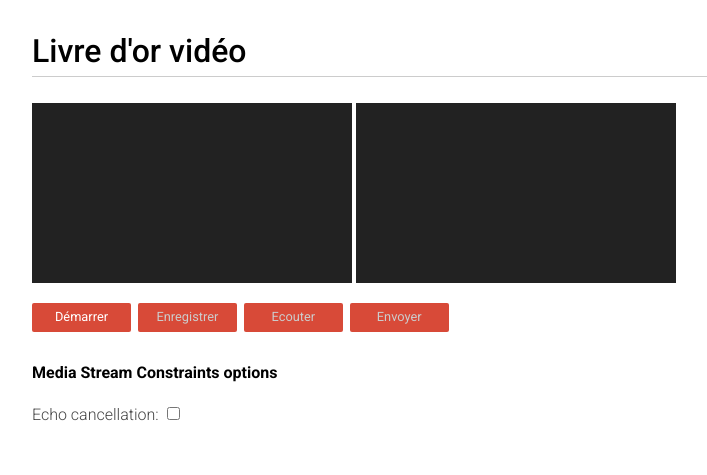
After one commit to PhilippeCanova/capsule_audio, a PHP site: page /video.php in a window 1280 px wide. The commit adds this page. Shown: the top 475 px of the page, without its empty margins (128-835 px from the left). Run offline with PHP 8.4, Linux system fonts and the light colour scheme; some libraries are stand-ins or nearby versions.

Commit message:
Ajoute la fonctionnalité vidéo au complet

```diff
--- a/index.php
+++ b/index.php
@@ -36,8 +36,8 @@
     </script>
 
   <body>
-    <h1>Livre d'or sonore</h1>
-    <button class="btn btn-primary btn-lg" id="videoBtn" onclick="go('video.html');" >Vidéo</button>
+    <h1>Livre d'or numérique</h1>
+    <button class="btn btn-primary btn-lg" id="videoBtn" onclick="go('video.php');" >Vidéo</button>
     <button class="btn btn-primary btn-lg" id="audioBtn" onclick="go('audio.php');" >Audo</button>
 
 
--- a/scripts/app.js
+++ b/scripts/app.js
@@ -107,6 +107,7 @@ if (navigator.mediaDevices.getUserMedia) {
         oReq.onload = function (oEvent) {
             // Uploaded.
             console.log("Uploaded");
+            alert('Affiche remerciements');
         };
 
         data.append('file', blob);
--- /dev/null
+++ b/scripts/main.js
@@ -0,0 +1,154 @@
+/*
+*  Copyright (c) 2015 The WebRTC project authors. All Rights Reserved.
+*
+*  Use of this source code is governed by a BSD-style license
+*  that can be found in the LICENSE file in the root of the source
+*  tree.
+*/
+
+// This code is adapted from
+// https://rawgit.com/Miguelao/demos/master/mediarecorder.html
+
+'use strict';
+
+/* globals MediaRecorder */
+
+let mediaRecorder;
+let recordedBlobs;
+
+const errorMsgElement = document.querySelector('span#errorMsg');
+const recordedVideo = document.querySelector('video#recorded');
+const recordButton = document.querySelector('button#record');
+recordButton.addEventListener('click', () => {
+  if (recordButton.textContent === 'Start Recording') {
+    startRecording();
+  } else {
+    stopRecording();
+    recordButton.textContent = 'Start Recording';
+    playButton.disabled = false;
+    downloadButton.disabled = false;
+  }
+});
+
+const playButton = document.querySelector('button#play');
+playButton.addEventListener('click', () => {
+  const superBuffer = new Blob(recordedBlobs, {type: 'video/webm'});
+  recordedVideo.src = null;
+  recordedVideo.srcObject = null;
+  recordedVideo.src = window.URL.createObjectURL(superBuffer);
+  recordedVideo.controls = true;
+  recordedVideo.play();
+});
+
+const downloadButton = document.querySelector('button#download');
+downloadButton.addEventListener('click', () => {
+    const blob = new Blob(recordedBlobs, {type: 'video/webm'});
+    var data = new FormData();
+    var oReq = new XMLHttpRequest();
+    oReq.open("POST", 'upload.php', true);
+    oReq.onload = function (oEvent) {
+            // Uploaded.
+            console.log("Uploaded");
+            alert('Affiche remerciements');
+        };
+
+    data.append('file', blob);
+    let ext = '.webm';
+    data.append('ext', ext);
+    data.append('hotel', hotel );
+    oReq.send(data);
+    console.log("Chargement: send");
+
+  /*const url = window.URL.createObjectURL(blob);
+  const a = document.createElement('a');
+  a.style.display = 'none';
+  a.href = url;
+  a.download = 'test.webm';
+  document.body.appendChild(a);
+  a.click();
+  setTimeout(() => {
+    document.body.removeChild(a);
+    window.URL.revokeObjectURL(url);
+  }, 100);*/
+});
+
+function handleDataAvailable(event) {
+  console.log('handleDataAvailable', event);
+  if (event.data && event.data.size > 0) {
+    recordedBlobs.push(event.data);
+  }
+}
+
+function startRecording() {
+  recordedBlobs = [];
+  let options = {mimeType: 'video/webm;codecs=vp9,opus'};
+  if (!MediaRecorder.isTypeSupported(options.mimeType)) {
+    console.error(`${options.mimeType} is not supported`);
+    options = {mimeType: 'video/webm;codecs=vp8,opus'};
+    if (!MediaRecorder.isTypeSupported(options.mimeType)) {
+      console.error(`${options.mimeType} is not supported`);
+      options = {mimeType: 'video/webm'};
+      if (!MediaRecorder.isTypeSupported(options.mimeType)) {
+        console.error(`${options.mimeType} is not supported`);
+        options = {mimeType: ''};
+      }
+    }
+  }
+
+  try {
+    mediaRecorder = new MediaRecorder(window.stream, options);
+  } catch (e) {
+    console.error('Exception while creating MediaRecorder:', e);
+    errorMsgElement.innerHTML = `Exception while creating MediaRecorder: ${JSON.stringify(e)}`;
+    return;
+  }
+
+  console.log('Created MediaRecorder', mediaRecorder, 'with options', options);
+  recordButton.textContent = 'Stop Recording';
+  playButton.disabled = true;
+  downloadButton.disabled = true;
+  mediaRecorder.onstop = (event) => {
+    console.log('Recorder stopped: ', event);
+    console.log('Recorded Blobs: ', recordedBlobs);
+  };
+  mediaRecorder.ondataavailable = handleDataAvailable;
+  mediaRecorder.start();
+  console.log('MediaRecorder started', mediaRecorder);
+}
+
+function stopRecording() {
+  mediaRecorder.stop();
+}
+
+function handleSuccess(stream) {
+  recordButton.disabled = false;
+  console.log('getUserMedia() got stream:', stream);
+  window.stream = stream;
+
+  const gumVideo = document.querySelector('video#gum');
+  gumVideo.srcObject = stream;
+}
+
+async function init(constraints) {
+  try {
+    const stream = await navigator.mediaDevices.getUserMedia(constraints);
+    handleSuccess(stream);
+  } catch (e) {
+    console.error('navigator.getUserMedia error:', e);
+    errorMsgElement.innerHTML = `navigator.getUserMedia error:${e.toString()}`;
+  }
+}
+
+document.querySelector('button#start').addEventListener('click', async () => {
+  const hasEchoCancellation = document.querySelector('#echoCancellation').checked;
+  const constraints = {
+    audio: {
+      echoCancellation: {exact: hasEchoCancellation}
+    },
+    video: {
+      width: 1280, height: 720
+    }
+  };
+  console.log('Using media constraints:', constraints);
+  await init(constraints);
+});
--- /dev/null
+++ b/styles/main.css
@@ -0,0 +1,37 @@
+/*
+ *  Copyright (c) 2015 The WebRTC project authors. All Rights Reserved.
+ *
+ *  Use of this source code is governed by a BSD-style license
+ *  that can be found in the LICENSE file in the root of the source
+ *  tree.
+ */
+ button {
+    margin: 0 3px 10px 0;
+    padding-left: 2px;
+    padding-right: 2px;
+    width: 99px;
+  }
+
+  button:last-of-type {
+    margin: 0;
+  }
+
+  p.borderBelow {
+    margin: 0 0 20px 0;
+    padding: 0 0 20px 0;
+  }
+
+  video {
+    vertical-align: top;
+    --width: 25vw;
+    width: var(--width);
+    height: calc(var(--width) * 0.5625);
+  }
+
+  video:last-of-type {
+    margin: 0 0 20px 0;
+  }
+
+  video#gumVideo {
+    margin: 0 20px 20px 0;
+  }
--- /dev/null
+++ b/styles/submain.css
@@ -0,0 +1,265 @@
+/*
+ *  Copyright (c) 2015 The WebRTC project authors. All Rights Reserved.
+ *
+ *  Use of this source code is governed by a BSD-style license
+ *  that can be found in the LICENSE file in the root of the source
+ *  tree.
+ */
+ .hidden {
+    display: none;
+  }
+
+  .highlight {
+    background-color: #eee;
+    font-size: 1.2em;
+    margin: 0 0 30px 0;
+    padding: 0.2em 1.5em;
+  }
+
+  .warning {
+    color: red;
+    font-weight: 400;
+  }
+
+  @media screen and (min-width: 1000px) {
+    /* hack! to detect non-touch devices */
+    div#links a {
+      line-height: 0.8em;
+    }
+  }
+
+  audio {
+    max-width: 100%;
+  }
+
+  body {
+    font-family: 'Roboto', sans-serif;
+    font-weight: 300;
+    margin: 0;
+    padding: 1em;
+    word-break: break-word;
+  }
+
+  button {
+    background-color: #d84a38;
+    border: none;
+    border-radius: 2px;
+    color: white;
+    font-family: 'Roboto', sans-serif;
+    font-size: 0.8em;
+    margin: 0 0 1em 0;
+    padding: 0.5em 0.7em 0.6em 0.7em;
+  }
+
+  button:active {
+    background-color: #cf402f;
+  }
+
+  button:hover {
+    background-color: #cf402f;
+  }
+
+  button[disabled] {
+    color: #ccc;
+  }
+
+  button[disabled]:hover {
+    background-color: #d84a38;
+  }
+
+  canvas {
+    background-color: #ccc;
+    max-width: 100%;
+    width: 100%;
+  }
+
+  code {
+    font-family: 'Roboto', sans-serif;
+    font-weight: 400;
+  }
+
+  div#container {
+    margin: 0 auto 0 auto;
+    max-width: 60em;
+    padding: 1em 1.5em 1.3em 1.5em;
+  }
+
+  div#links {
+    padding: 0.5em 0 0 0;
+  }
+
+  h1 {
+    border-bottom: 1px solid #ccc;
+    font-family: 'Roboto', sans-serif;
+    font-weight: 500;
+    margin: 0 0 0.8em 0;
+    padding: 0 0 0.2em 0;
+  }
+
+  h2 {
+    color: #444;
+    font-weight: 500;
+  }
+
+  h3 {
+    border-top: 1px solid #eee;
+    color: #666;
+    font-weight: 500;
+    margin: 10px 0 10px 0;
+    white-space: nowrap;
+  }
+
+  li {
+    margin: 0 0 0.4em 0;
+  }
+
+  html {
+    /* avoid annoying page width change
+    when moving from the home page */
+    overflow-y: scroll;
+  }
+
+  img {
+    border: none;
+    max-width: 100%;
+  }
+
+  input[type=radio] {
+    position: relative;
+    top: -1px;
+  }
+
+  p {
+    color: #444;
+    font-weight: 300;
+  }
+
+  p#data {
+    border-top: 1px dotted #666;
+    font-family: Courier New, monospace;
+    line-height: 1.3em;
+    max-height: 1000px;
+    overflow-y: auto;
+    padding: 1em 0 0 0;
+  }
+
+  p.borderBelow {
+    border-bottom: 1px solid #aaa;
+    padding: 0 0 20px 0;
+  }
+
+  section p:last-of-type {
+    margin: 0;
+  }
+
+  section {
+    border-bottom: 1px solid #eee;
+    margin: 0 0 30px 0;
+    padding: 0 0 20px 0;
+  }
+
+  section:last-of-type {
+    border-bottom: none;
+    padding: 0 0 1em 0;
+  }
+
+  select {
+    margin: 0 1em 1em 0;
+    position: relative;
+    top: -1px;
+  }
+
+  h1 span {
+    white-space: nowrap;
+  }
+
+  a {
+    color: #6fa8dc;
+    font-weight: 300;
+    text-decoration: none;
+  }
+
+  h1 a {
+    font-weight: 300;
+    margin: 0 10px 0 0;
+    white-space: nowrap;
+  }
+
+  a:hover {
+    color: #3d85c6;
+    text-decoration: underline;
+  }
+
+  a#viewSource {
+    display: block;
+    margin: 1.3em 0 0 0;
+    border-top: 1px solid #999;
+    padding: 1em 0 0 0;
+  }
+
+  div#errorMsg p {
+    color: #F00;
+  }
+
+  div#links a {
+    display: block;
+    line-height: 1.3em;
+    margin: 0 0 1.5em 0;
+  }
+
+  div.outputSelector {
+    margin: -1.3em 0 2em 0;
+  }
+
+  p.description {
+    margin: 0 0 0.5em 0;
+  }
+
+  strong {
+    font-weight: 500;
+  }
+
+  textarea {
+    resize: none;
+    font-family: 'Roboto', sans-serif;
+  }
+
+  video {
+    background: #222;
+    margin: 0 0 20px 0;
+    --width: 100%;
+    width: var(--width);
+    height: calc(var(--width) * 0.75);
+  }
+
+  ul {
+    margin: 0 0 0.5em 0;
+  }
+
+  @media screen and (max-width: 650px) {
+    .highlight {
+      font-size: 1em;
+      margin: 0 0 20px 0;
+      padding: 0.2em 1em;
+    }
+
+    h1 {
+      font-size: 24px;
+    }
+  }
+
+  @media screen and (max-width: 550px) {
+    button:active {
+      background-color: darkRed;
+    }
+
+    h1 {
+      font-size: 22px;
+    }
+  }
+
+  @media screen and (max-width: 450px) {
+    h1 {
+      font-size: 20px;
+    }
+  }
--- /dev/null
+++ b/video.php
@@ -0,0 +1,65 @@
+<!DOCTYPE html>
+<!--
+ *  Copyright (c) 2015 The WebRTC project authors. All Rights Reserved.
+ *
+ *  Use of this source code is governed by a BSD-style license
+ *  that can be found in the LICENSE file in the root of the source
+ *  tree.
+-->
+<html>
+<head>
+
+    <meta charset="utf-8">
+    <meta name="description" content="WebRTC code samples">
+    <meta name="viewport" content="width=device-width, user-scalable=yes, initial-scale=1, maximum-scale=1">
+    <meta itemprop="description" content="Client-side WebRTC code samples">
+    <meta itemprop="name" content="WebRTC code samples">
+    <meta name="mobile-web-app-capable" content="yes">
+    <meta id="theme-color" name="theme-color" content="#ffffff">
+
+    <base target="_blank">
+
+    <title>MediaStream Recording</title>
+    <link href="//fonts.googleapis.com/css?family=Roboto:300,400,500,700" rel="stylesheet" type="text/css">
+    <link rel="stylesheet" href="styles/submain.css">
+    <link rel="stylesheet" href="styles/main.css">
+
+</head>
+
+<body>
+
+<div id="container">
+
+    <h1>Livre d'or vidéo</h1>
+
+
+    <video id="gum" playsinline autoplay muted></video>
+    <video id="recorded" playsinline loop></video>
+
+    <div>
+        <button id="start">Démarrer</button>
+        <button id="record" disabled>Enregistrer</button>
+        <button id="play" disabled>Ecouter</button>
+        <button id="download" disabled>Envoyer</button>
+    </div>
+
+    <div>
+        <h4>Media Stream Constraints options</h4>
+        <p>Echo cancellation: <input type="checkbox" id="echoCancellation"></p>
+    </div>
+
+    <div>
+        <span id="errorMsg"></span>
+    </div>
+
+</div>
+<script type="text/javascript">
+        let hotel = "<?php if (isset($_GET['hotel'])) { echo ($_GET['hotel']); } else { echo ('unknown'); } ?>";
+</script>
+
+<!-- include adapter for srcObject shim -->
+<script src="https://webrtc.github.io/adapter/adapter-latest.js"></script>
+<script src="scripts/main.js" async></script>
+
+</body>
+</html>
```
Also changed, not shown: video.html (deleted, +0 -54 lines).
